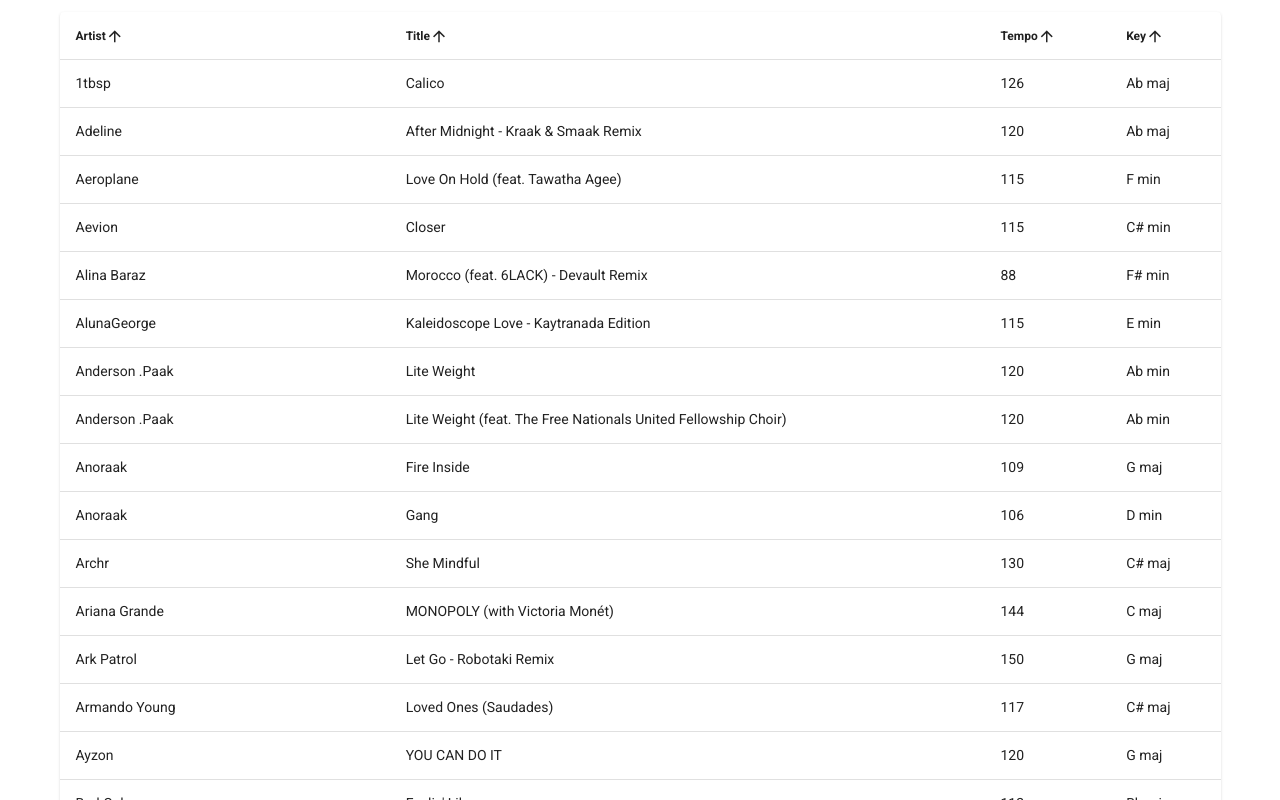
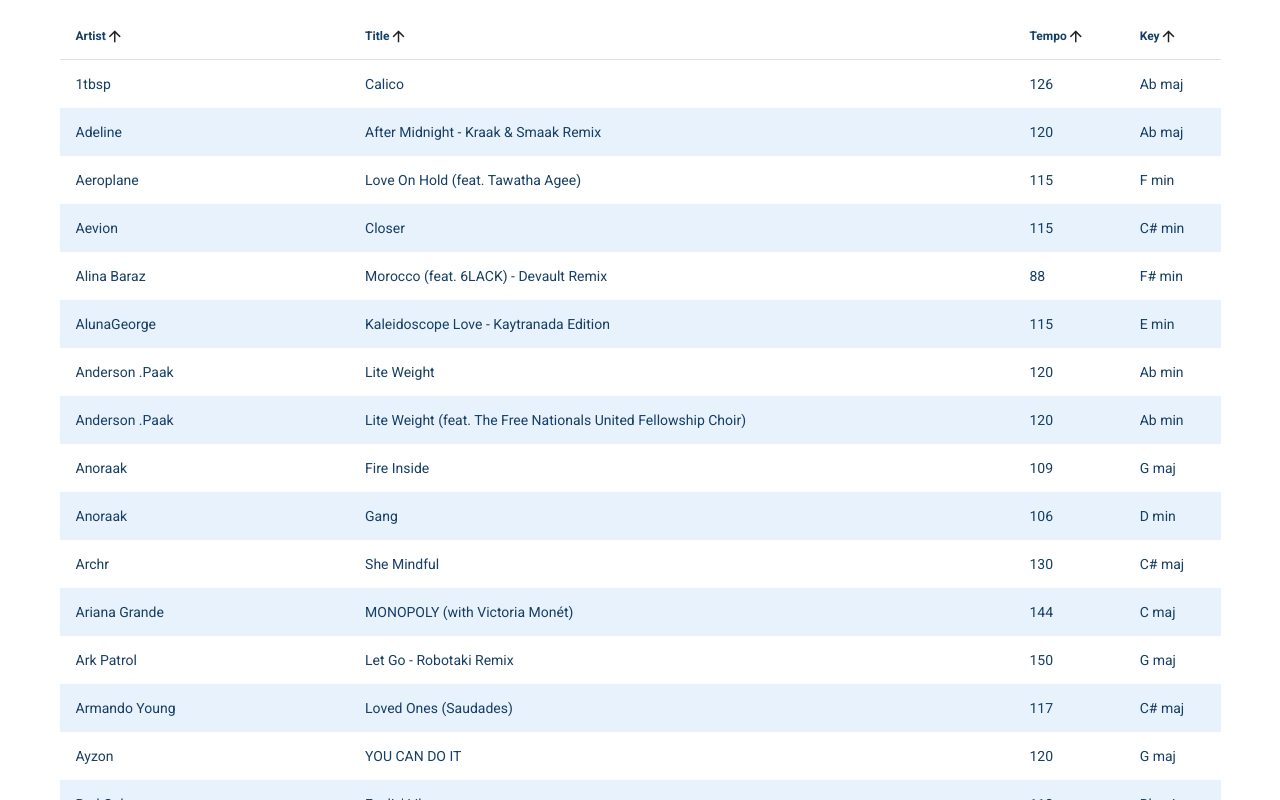
Before and after one commit to arringtonm/spotify-sort, a Vue app: page / in a window 1280 px wide. Shown: the top 800 px of the page. Built offline with nearby package versions, Linux system fonts and the light colour scheme.

Commit message:
Add SASS and basic styling

```diff
--- a/package.json
+++ b/package.json
@@ -19,8 +19,8 @@
     "babel-eslint": "^10.1.0",
     "eslint": "^6.7.2",
     "eslint-plugin-vue": "^6.2.2",
-    "sass": "~1.32.0",
-    "sass-loader": "^10.0.0",
+    "sass": "^1.43.4",
+    "sass-loader": "^10.1.1",
     "vue-cli-plugin-vuetify": "^2.4.3",
     "vue-template-compiler": "^2.6.11",
     "vuetify-loader": "^1.7.0"
--- a/src/components/TrackList.vue
+++ b/src/components/TrackList.vue
@@ -1,11 +1,11 @@
 <template>
   <v-container>
     <v-data-table
+      id="tracklist"
       :headers="headers"
       :items="tracks"
       :sort-by="['artist', 'title', 'tempo', 'key']"
-      :items-per-page="150"
-      class="elevation-1"
+      :items-per-page="300"
       hide-default-footer
     >
     </v-data-table>
@@ -2139,3 +2139,34 @@
     }),
   }
 </script>
+
+<style lang="scss">
+  #tracklist {
+
+    td {
+      border: none;
+      border-image-width: 0;
+      border-bottom-width: 0;
+    }
+
+    tr:nth-of-type(2n) {
+      background-color: hsl(210, 85%, 95%);
+    }
+
+    th,
+    tr {
+      color: hsl(209, 63%, 24%);
+    }
+
+    tr:hover {
+      background-color: hsl(209, 58%, 36%);
+      color: white;
+    }
+
+    thead *:hover {
+      background-color: white;
+    }
+
+  }
+
+</style>
```
Also changed, not shown: 1 other file (tests, documents, lock files or other folders).
